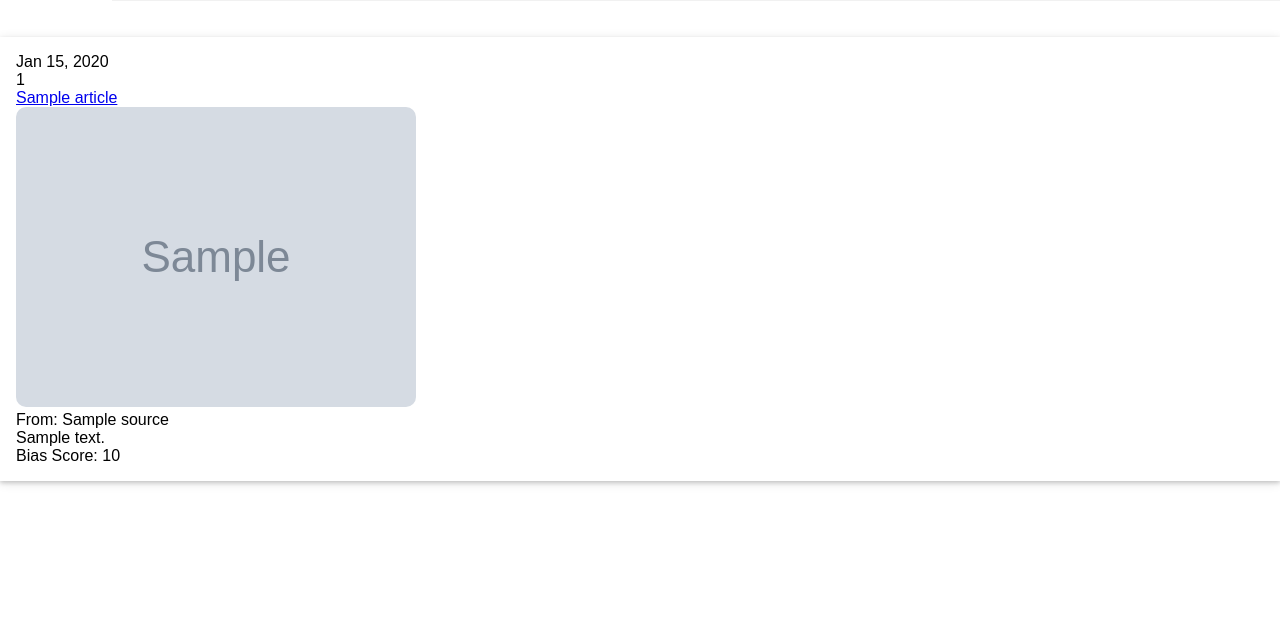
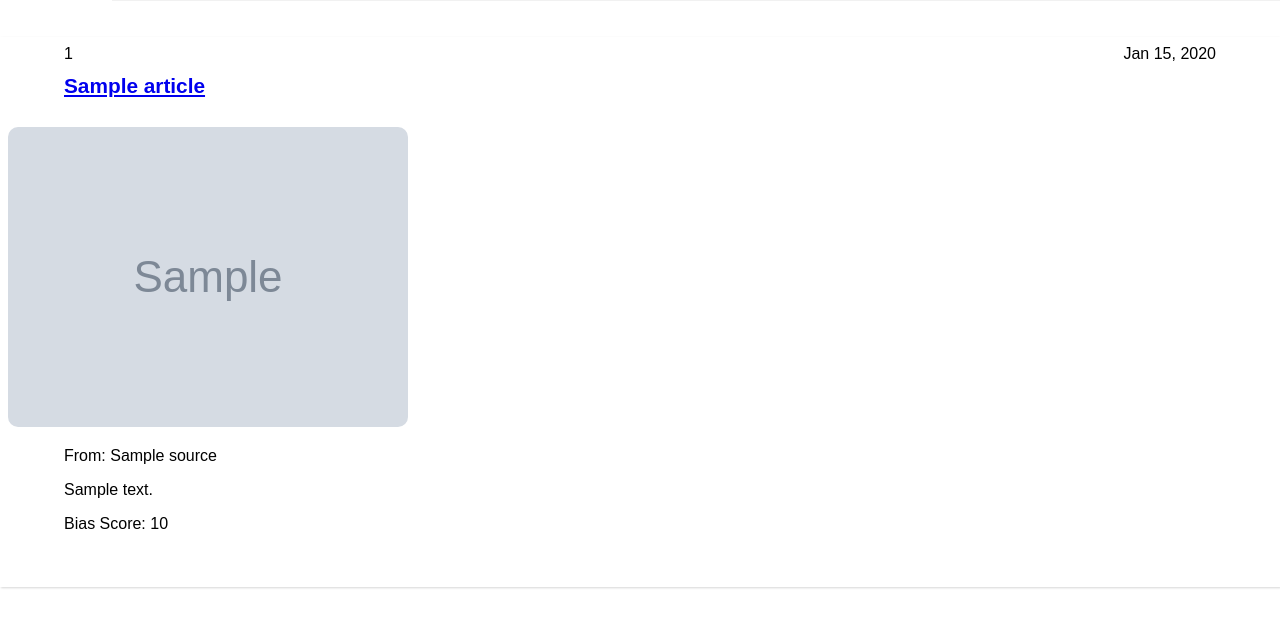
Before and after one commit to jaeseung16/biasless, a Python web app: template templates/content2.html in a window 1280 px wide. Shown: the part 47-675 px from the top of the page. Run offline with Jinja, Linux system fonts and the light colour scheme; the template is opened without the code that fills it: most values are stand-ins (such as "Sample title", 1, 10 or a date in 2020); grey boxes marked "Sample" are stand-in pictures.

Commit message:
Add files via upload

```diff
--- a/static/biasless.css
+++ b/static/biasless.css
@@ -147,20 +157,87 @@ input[type=submit] {
 
 .biasless-content {
     position: relative;
-    padding: 1em;
-    box-shadow:0 2px 4px 0 rgba(0,0,0,0.16), 0 2px 10px 0 rgba(0,0,0,0.12)!important;
+    min-height: 550px;
+    box-shadow: 1px 1px 2px 0 rgba(0,0,0,0.16)
+}
+
+.biasless-article {
+    position: relative;
+    width: auto;
+}
+
+.biasless-article-heading {
+    position: relative;
+    width: 90%;
+    padding: 0.5em 0.0em;
+    margin: auto;
+}
+
+.biasless-article-date {
+    float: right;
+    font-size: 1em;
+}
+
+.biasless-article-id {
+    float: left;
+    font-size: 1em;
+}
+
+.biasless-article-title {
+    position: relative;
+    width: 90%;
+    margin: auto;
+    padding: 1em 0em;
+    text-align: left;
+    font-size: 1.3em;
+    font-weight: bold;
+}
+
+.biasless-article-image {
+    position: relative;
+    padding: 0.5em 0.5em;
+    margin: auto;
+}
+
+.biasless-article-source {
+    position: relative;
+    width: 90%;
+    margin: auto;
+    padding: 0.5em 0em;
+    text-align: left;
+}
+
+.biasless-article-description {
+    position: relative;
+    width: 90%;
+    margin: auto;
+    padding: 0.5em 0em;
+    text-align: left;
+}
+
+.biasless-article-footer {
+    position: relative;
+    width: 90%;
+    margin: auto;
+    padding: 0.5em 0em;
+    text-align: left;
 }
 
 /* card */
 .biasless-card {
     position: relative;
+    margin: auto;
+    width: 90%;
 /*    box-shadow:0 2px 4px 0 rgba(0,0,0,0.16), 0 2px 10px 0 rgba(0,0,0,0.12)!important;*/
 }
 
 .biasless-card-title {
     position: relative;
-    padding: 0.5em 0.5em;
-    font-size: 1.5em;
+    width: 90%;
+    margin: auto;
+    padding: 0.5em 0em;
+    text-align: left;
+    font-size: 1.3em;
     font-weight: bold;
 }
 
```
Also changed, not shown: other parts of static/biasless.css (+27 -9 lines).
